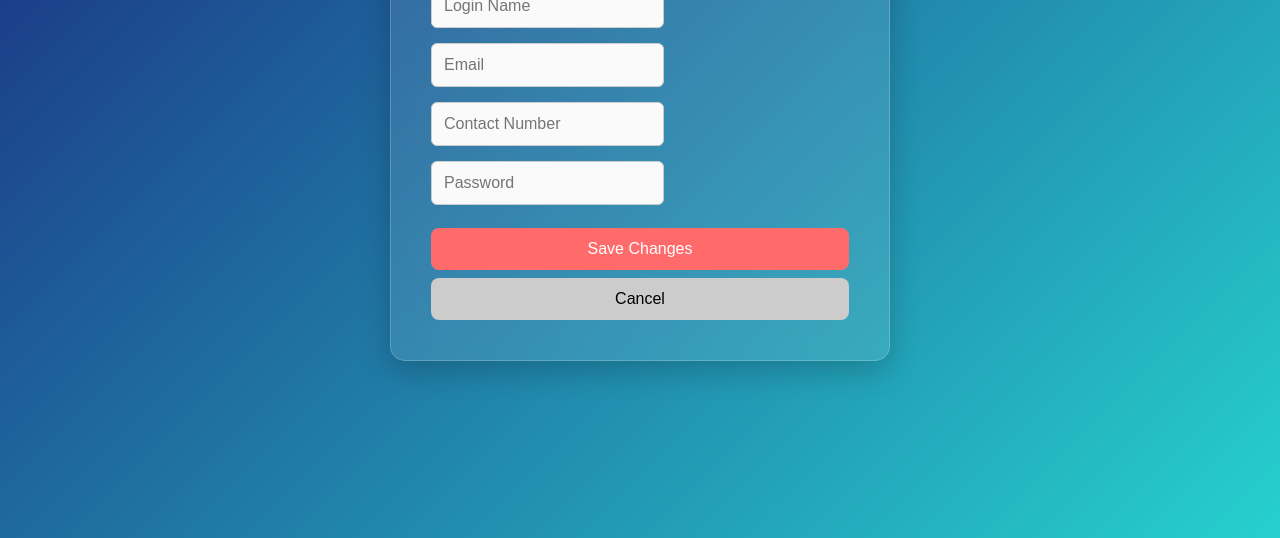
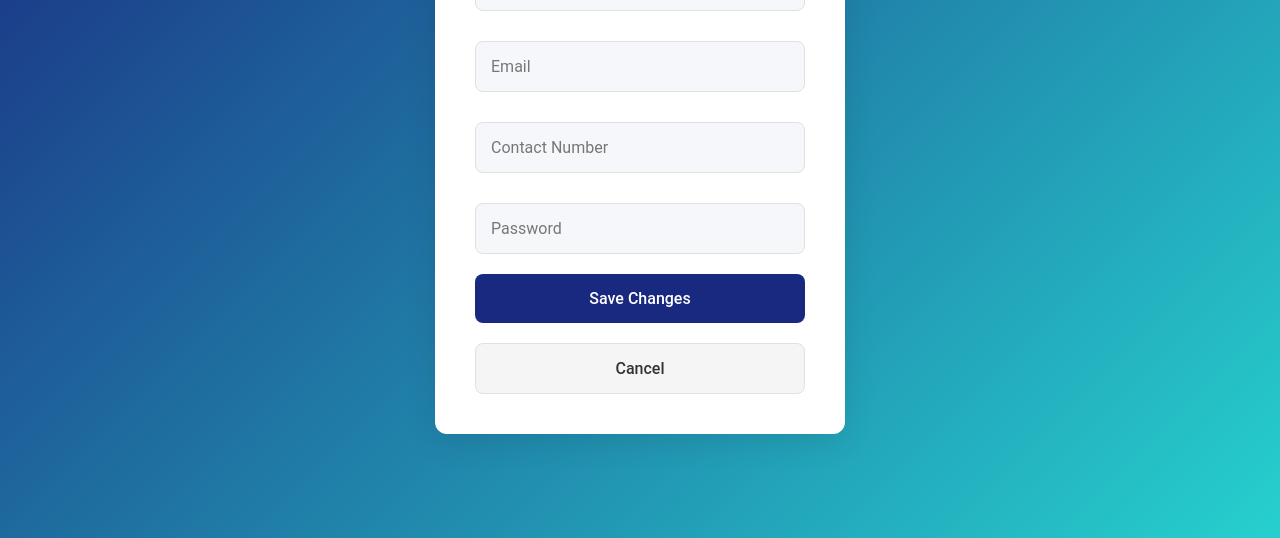
Before and after one commit to Scapesfear/Go-Rail, a plain HTML site: page edit_profile.html in a window 1280 px wide. Shown: the part 262-800 px from the top of the page. Drawn offline with Linux system fonts and the light colour scheme; files whose address does not match are found by name.

Commit message:
edit profile UI updated,Request from Akash to make the backend working as soon as possible , not even the cancel button is working for now.

```diff
--- /dev/null
+++ b/edit_profile.css
@@ -0,0 +1,117 @@
+* {
+    margin: 0;
+    padding: 0;
+    box-sizing: border-box;
+    font-family: 'Roboto', sans-serif;
+}
+
+:root {
+    --primary-color: #1a2980;
+    --secondary-color: #26d0ce;
+    --accent-color: #ff6b6b;
+    --bg-color: #f5f7fa;
+    --text-color: #333;
+    --light-text: #777;
+}
+
+body {
+    min-height: 100vh;
+    display: flex;
+    align-items: center;
+    justify-content: center;
+    background: linear-gradient(135deg, var(--primary-color), var(--secondary-color));
+}
+
+.container {
+    width: 100%;
+    max-width: 450px;
+    padding: 20px;
+}
+
+.auth-container {
+    background: white;
+    padding: 40px;
+    border-radius: 12px;
+    box-shadow: 0 8px 32px rgba(0, 0, 0, 0.1);
+}
+
+h2 {
+    color: var(--primary-color);
+    font-size: 28px;
+    font-weight: 500;
+    margin-bottom: 30px;
+    text-align: center;
+}
+
+form {
+    display: flex;
+    flex-direction: column;
+    gap: 15px;
+}
+
+input {
+    width: 100%;
+    padding: 15px;
+    border: 1px solid #e0e0e0;
+    border-radius: 8px;
+    background: var(--bg-color);
+    font-size: 16px;
+    color: var(--text-color);
+    transition: all 0.3s ease;
+}
+
+input::placeholder {
+    color: var(--light-text);
+}
+
+input:focus {
+    outline: none;
+    border-color: var(--primary-color);
+    box-shadow: 0 0 0 3px rgba(26, 41, 128, 0.1);
+    background: white;
+}
+
+.submit-btn {
+    width: 100%;
+    padding: 15px;
+    border: none;
+    border-radius: 8px;
+    font-size: 16px;
+    font-weight: 500;
+    cursor: pointer;
+    transition: all 0.3s ease;
+    margin-top: 5px;
+}
+
+.submit-btn[type="submit"] {
+    background: var(--primary-color);
+    color: white;
+}
+
+.submit-btn[type="button"] {
+    background: #f5f5f5;
+    color: var(--text-color);
+    border: 1px solid #e0e0e0;
+}
+
+.submit-btn:hover {
+    transform: translateY(-1px);
+}
+
+.submit-btn[type="submit"]:hover {
+    background: #15236b;
+}
+
+.submit-btn[type="button"]:hover {
+    background: #ebebeb;
+}
+
+@media (max-width: 480px) {
+    .auth-container {
+        padding: 30px 20px;
+    }
+
+    h2 {
+        font-size: 24px;
+    }
+}
--- a/edit_profile.html
+++ b/edit_profile.html
@@ -4,39 +4,19 @@
   <meta charset="UTF-8" />
   <meta name="viewport" content="width=device-width, initial-scale=1.0"/>
   <title>Edit Profile - GoRail</title>
-  <link rel="stylesheet" href="login.css" />
-  <style>
-    /* Input Box Styling */
-    input {
-      padding: 12px; /* Added padding for space inside the input fields */
-      margin-bottom: 15px;
-      border: 1px solid #ccc;
-      border-radius: 6px;
-      font-size: 16px;
-      background-color: #fafafa;
-      transition: all 0.3s ease;
-    }
-
-    /* Focus effect on input boxes */
-    input:focus {
-      border-color: #0056b3;
-      background-color: #fff;
-      outline: none;
-    }
-  </style>
-
+  <link rel="stylesheet" href="edit_profile.css" />
 </head>
 <body>
   <div class="container">
     <div class="auth-container">
       <h2>Edit Profile</h2>
       <form id="editProfileForm">
-        <input type="text" id="loginName" placeholder="Login Name" required />
-        <input type="email" id="email" placeholder="Email" required />
-        <input type="text" id="contactNumber" placeholder="Contact Number" required />
-        <input type="password" id="password" placeholder="Password" required />
+        <label for="loginName"></label><input type="text" id="loginName" placeholder="Login Name" required />
+        <label for="email"></label><input type="email" id="email" placeholder="Email" required />
+        <label for="contactNumber"></label><input type="text" id="contactNumber" placeholder="Contact Number" required />
+        <label for="password"></label><input type="password" id="password" placeholder="Password" required />
         <button class="submit-btn" type="submit">Save Changes</button>
-        <button class="submit-btn" type="button" style="background: #ccc; color: black;" onclick="cancelEdit()">Cancel</button>
+        <button class="submit-btn" type="button" onclick="cancelEdit()">Cancel</button>
       </form>
     </div>
   </div>
```
